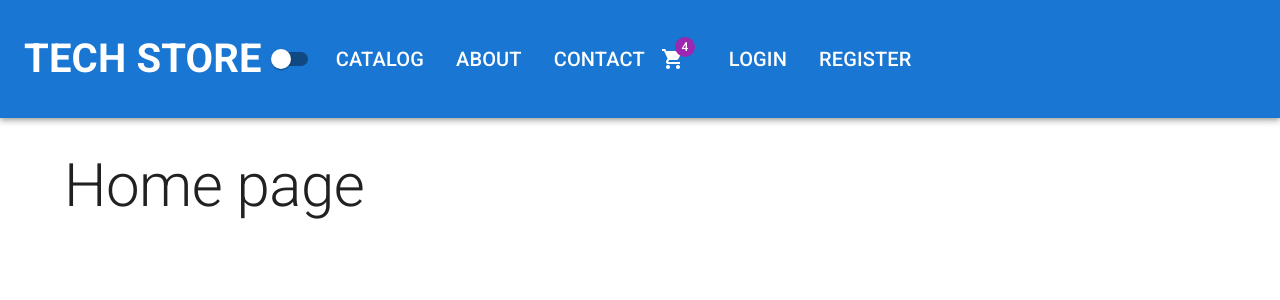
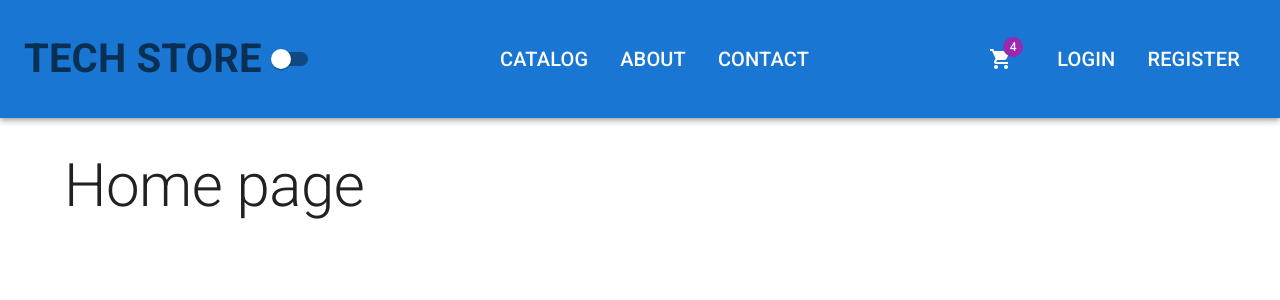
Before and after one commit to AnnaAxelsson051/Tech-Store, a React (Create React App) app in the folder client/: page / in a window 1280 px wide. Shown: the top 300 px of the page. Built offline with nearby package versions, Linux system fonts and the light colour scheme.

Commit message:
Modify navbar layout

```diff
--- a/client/src/app/layout/Header.tsx
+++ b/client/src/app/layout/Header.tsx
@@ -1,16 +1,16 @@
 import { ShoppingCart } from "@mui/icons-material";
-import { AppBar, Badge, IconButton, List, ListItem, Switch, Toolbar, Typography } from "@mui/material";
+import { AppBar, Badge, Box, IconButton, List, ListItem, Switch, Toolbar, Typography } from "@mui/material";
 import { NavLink } from "react-router-dom";
 
-const midLinks =[
-    {title: 'catalog', path: '/catalog'},
-    {title: 'about', path: '/about'},
-    {title: 'contact', path: '/contact'},
+const midLinks = [
+    { title: 'catalog', path: '/catalog' },
+    { title: 'about', path: '/about' },
+    { title: 'contact', path: '/contact' },
 ]
 //
-const rightLinks =[
-    {title: 'login', path: '/login'},
-    {title: 'register', path: '/register'},
+const rightLinks = [
+    { title: 'login', path: '/login' },
+    { title: 'register', path: '/register' },
 ]
 
 interface Props {
@@ -18,48 +18,66 @@
     handleThemeChange: () => void;
 }
 
-export default function Header({darkMode, handleThemeChange}: Props){
-    return(
-        <AppBar position='static' sx={{mb: 4}}>
-            <Toolbar>
+const navStyles = {
+    color: 'inherit',
+    textDecoration: 'none',
+    typography: 'h6',
+    '&:hover': {
+        color: 'grey.500'
+    },
+    '&.active': {
+        color: 'text.secondary'
+    }
+}
+
+export default function Header({ darkMode, handleThemeChange }: Props) {
+    return (
+        <AppBar position='static' sx={{ mb: 4 }}>
+            <Toolbar sx={{display: 'flex', justifyContent: 'space-between', alignItems:'center'}}>
+
+                <Box display='flex' alignItems='center'>
                 <Typography variant='h6' component={NavLink}
                     to='/'
-               sx={{color: 'inherit', textDecoration: 'none'}}
+                    sx={navStyles}
                 >
                     <h1>TECH STORE</h1>
                 </Typography>
-               <Switch checked={darkMode} onChange={handleThemeChange}/>
-            <List sx={{display: 'flex'}}>
-                {midLinks.map(({title, path}) => (
+                <Switch checked={darkMode} onChange={handleThemeChange} />
+                </Box>
+
+                <List sx={{ display: 'flex' }}>
+                    {midLinks.map(({ title, path }) => (
                         <ListItem
                             component={NavLink}
                             to={path}
                             key={path}
-                    sx={{color: 'inherit', typography: 'h6'}}
+                            sx={navStyles}
                         >
                             {title.toUpperCase()}
                         </ListItem>
                     ))}
                 </List>
 
-<IconButton size='large' edge='start' color='inherit' sx={{mr: 2}}>
+               <Box display='flex' alignItems='center'>
+                <IconButton size='large' edge='start' color='inherit' sx={{ mr: 2 }}>
                     <Badge badgeContent='4' color='secondary' >
-    <ShoppingCart/>
+                        <ShoppingCart />
                     </Badge>
                 </IconButton>
-
-            <List sx={{display: 'flex'}}>
-                {rightLinks.map(({title, path}) => (
+                <List sx={{ display: 'flex' }}>
+                    {rightLinks.map(({ title, path }) => (
                         <ListItem
                             component={NavLink}
                             to={path}
                             key={path}
-                    sx={{color: 'inherit', typography: 'h6'}}
+                            sx={navStyles}
                         >
                             {title.toUpperCase()}
                         </ListItem>
                     ))}
                 </List>
+                </Box>
+
             </Toolbar>
         </AppBar>
     )
```
Lines whose indentation alone changed are shown as unchanged.
